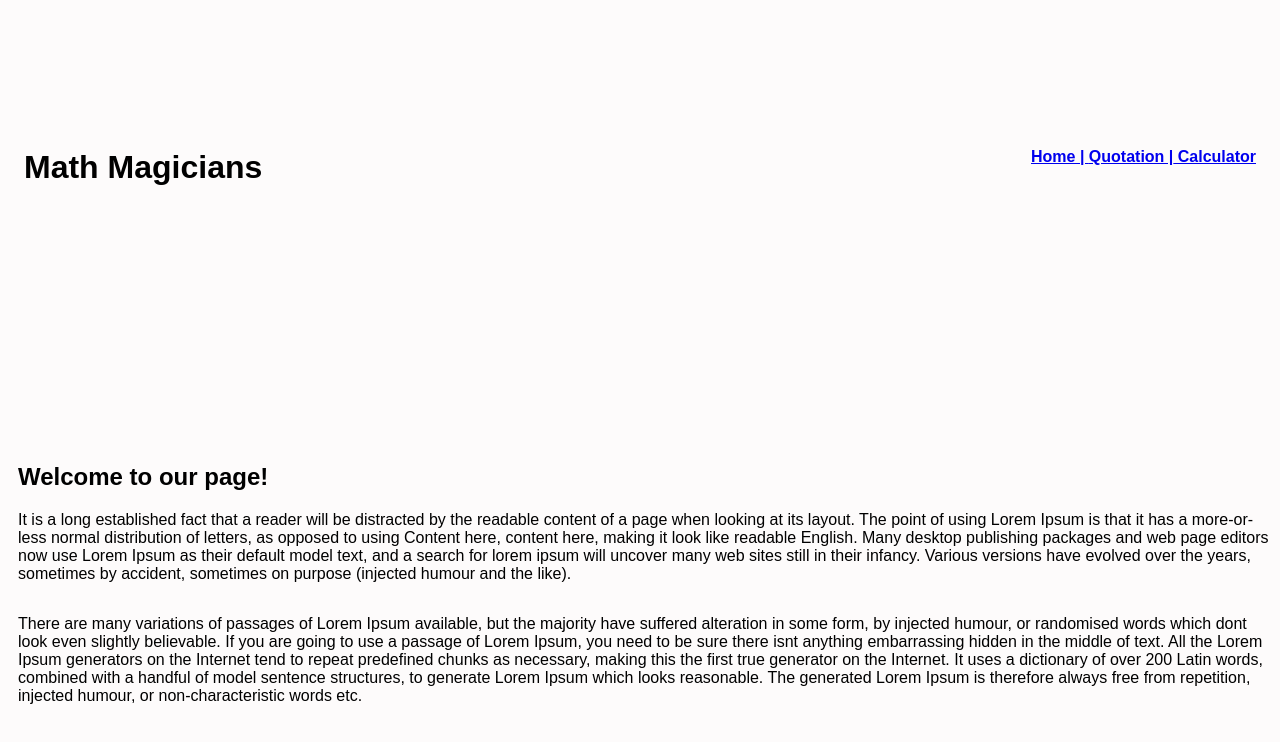
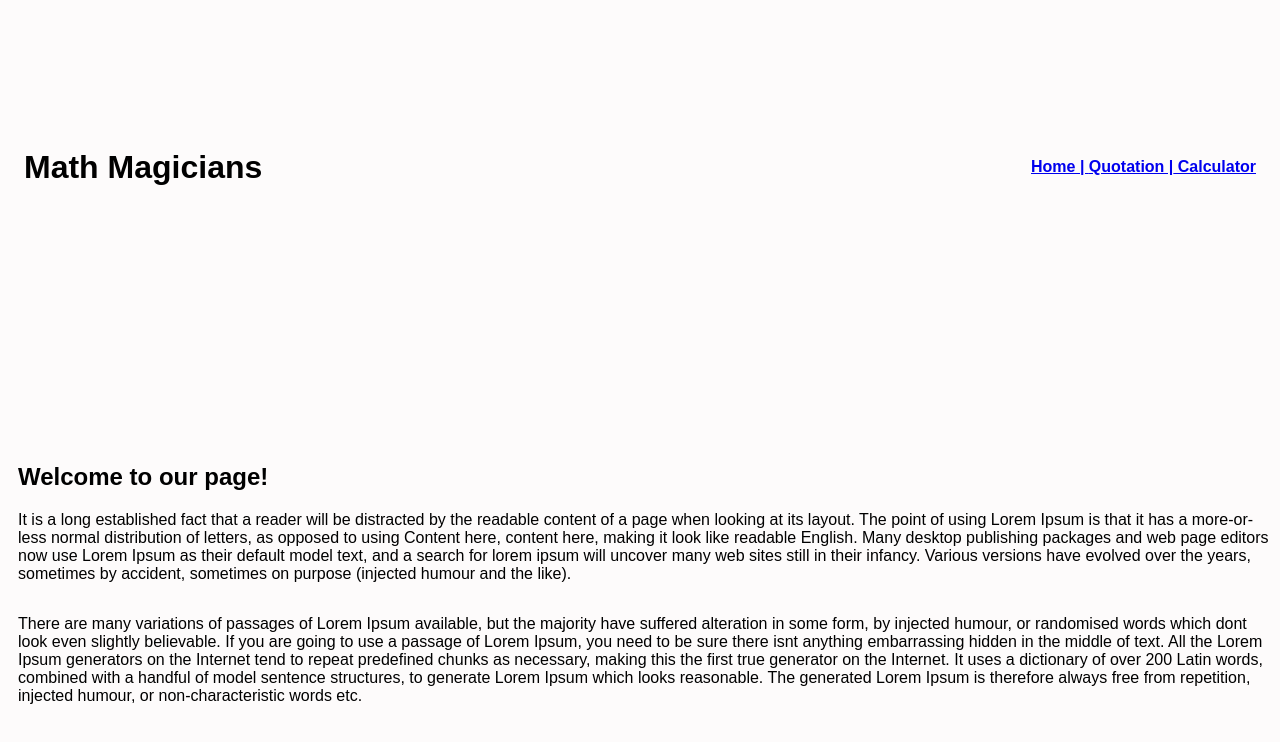
Before and after one commit to SabaAhmad404/Math-magician-React, a React (Create React App) app: page /Home in a window 1280 px wide. Shown: the top 742 px of the page. Built offline with nearby package versions, Linux system fonts and the light colour scheme.

Commit message:
some changes

```diff
--- a/src/Styles/app.css
+++ b/src/Styles/app.css
@@ -12,7 +12,7 @@ body {
 }
 
 .links {
-  margin-top: 1.3rem;
+  margin-top: 1.9rem;
   text-decoration: none;
   font-size: 1rem;
   font-weight: bold;
```
